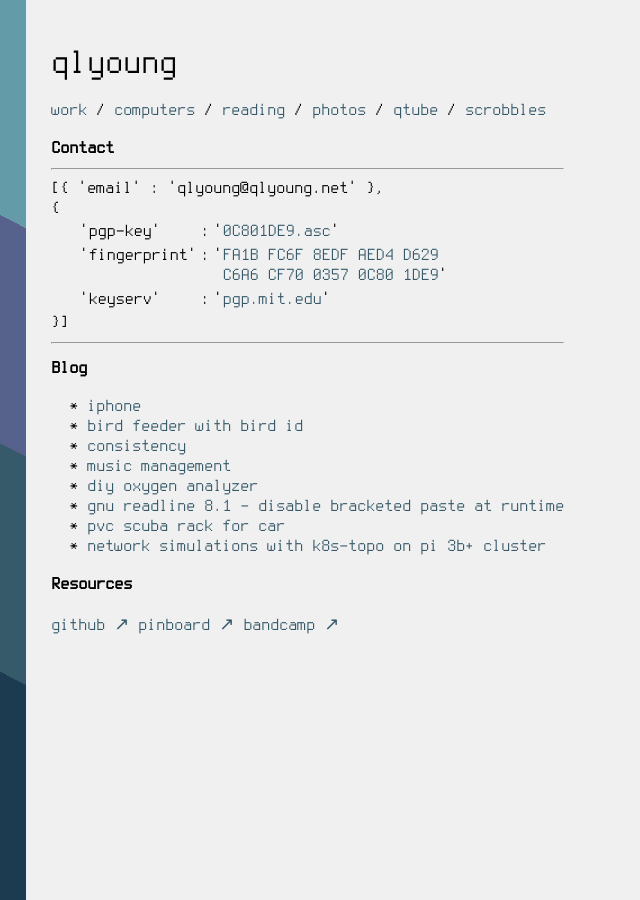
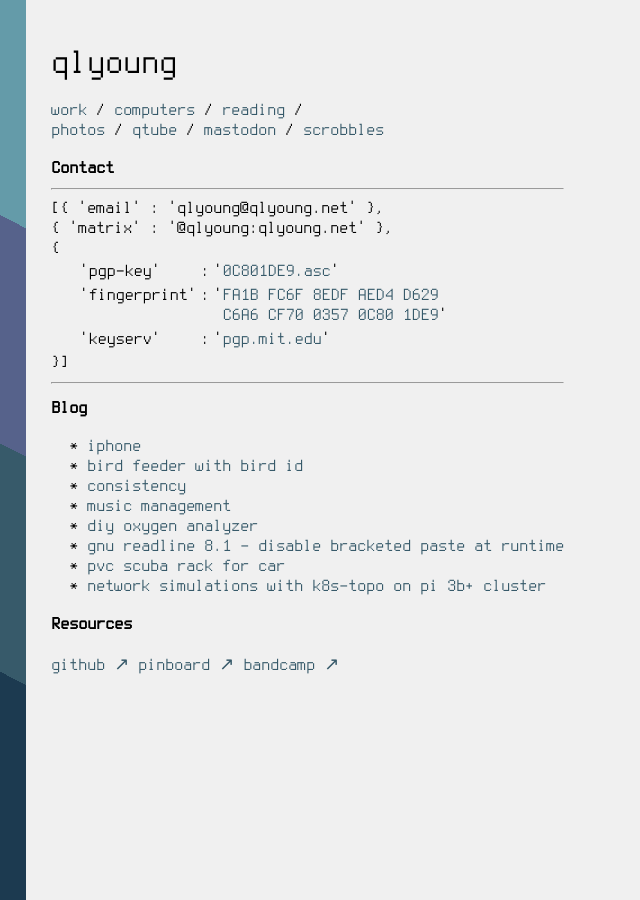
Before and after one commit to qlyoung/qlyoung.github.io, a Jekyll site: the page built from index.html, in a window 1280 px wide. Shown: the whole page, without its empty margins (0-640 px from the left). Built offline with Jekyll 4.4.1, drawn with Linux system fonts in a browser that asks for light colours.

Commit message:
add mastodon, matrix

```diff
--- a/index.html
+++ b/index.html
@@ -9,8 +9,10 @@ title: qlyoung
 <a href="work.html">work</a> /
 <a href="computers.html">computers</a> /
 <a href="reading.html">reading</a> /
+<br>
 <a href="https://photos.qlyoung.net/">photos</a> /
 <a href="https://qtube.qlyoung.net/">qtube</a> /
+<a href="https://mstdn.qlyoung.net/">mastodon</a> /
 <a href="https://maloja.qlyoung.net/">scrobbles</a>
 </p>
 
@@ -21,6 +23,12 @@ title: qlyoung
 <hr>
 <code>
 [{ 'email' : 'qlyoung@qlyoung.net' },
+</code>
+
+<br>
+
+<code>
+{ 'matrix' : '@qlyoung:qlyoung.net' },
 </code>
 
 <br>
```
